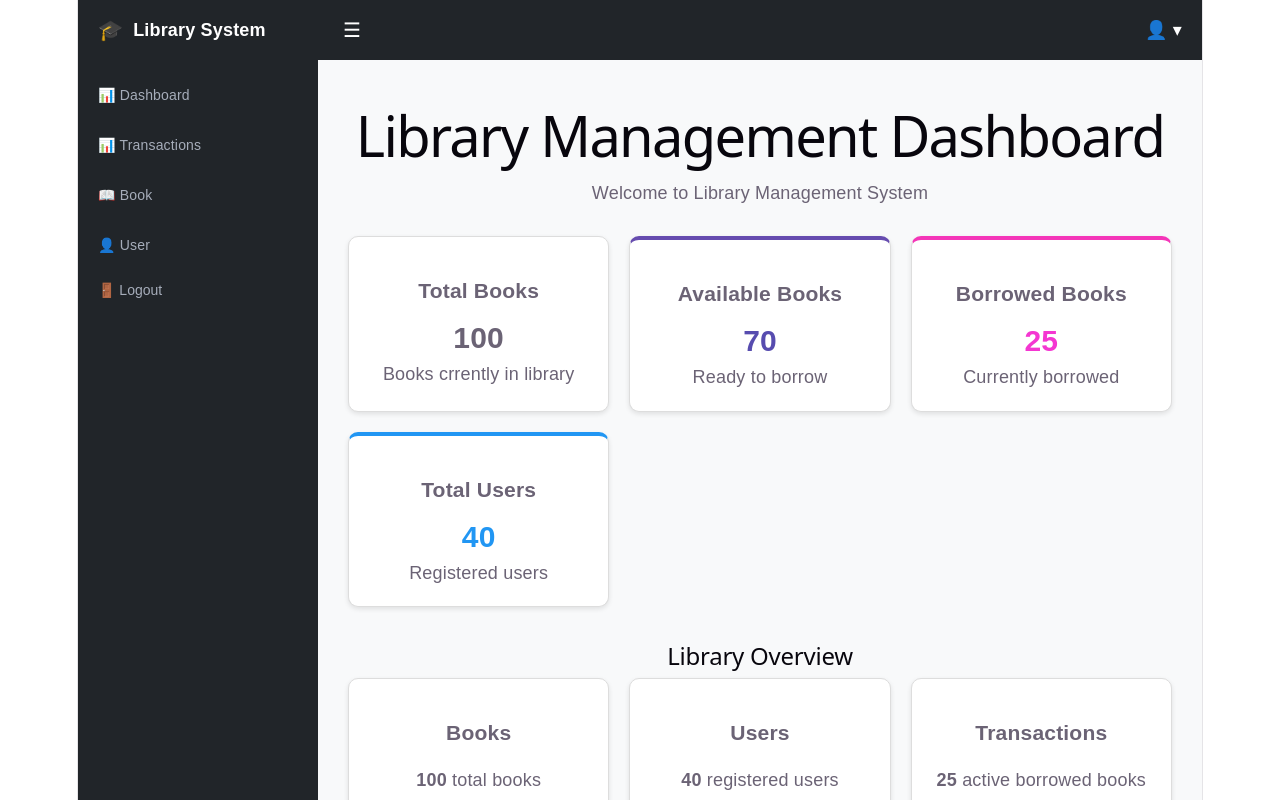
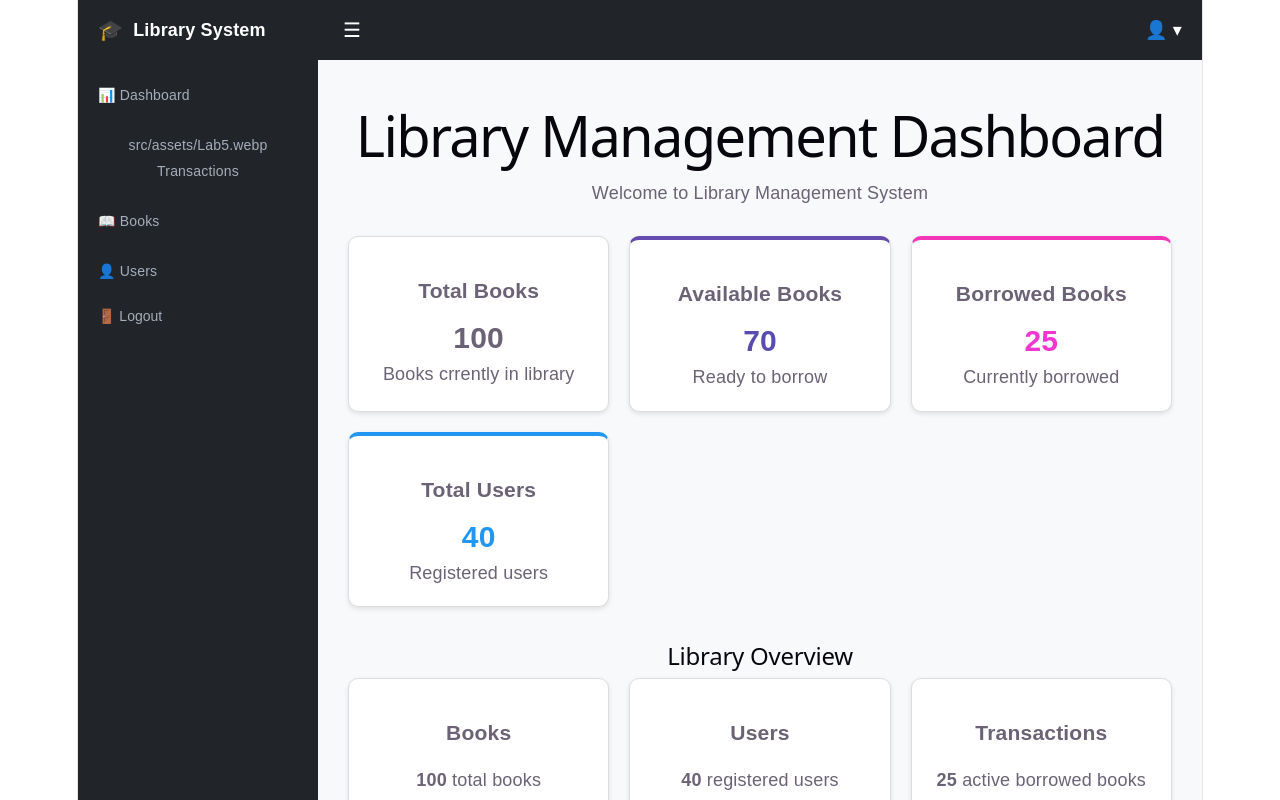
Before and after one commit to RethabileTsoaeli3/library-management-system-2, a React (Vite) app: page / in a window 1280 px wide. Shown: the top 800 px of the page. Built offline with nearby package versions, Linux system fonts and the light colour scheme.

Commit message:
Update icons

```diff
--- a/src/components/Navbar.jsx
+++ b/src/components/Navbar.jsx
@@ -31,9 +31,9 @@ function Navbar() {
             }}
         >
             <Link to="/" style={linkStyle}>📊 Dashboard</Link>
-            <Link to="/transactions" style={linkStyle}>📊 Transactions</Link>
-            <Link to="/books" style={linkStyle}>📖 Book</Link>
-            <Link to="/users" style={linkStyle}>👤 User</Link>
+            <Link to="/transactions" style={linkStyle}>src/assets/Lab5.webp Transactions</Link>
+            <Link to="/books" style={linkStyle}>📖 Books</Link>
+            <Link to="/users" style={linkStyle}>👤 Users</Link>
 
             <button
                 onClick={handleLogout}
```
Also changed, not shown: src/assets/Lab5.webp (added).
